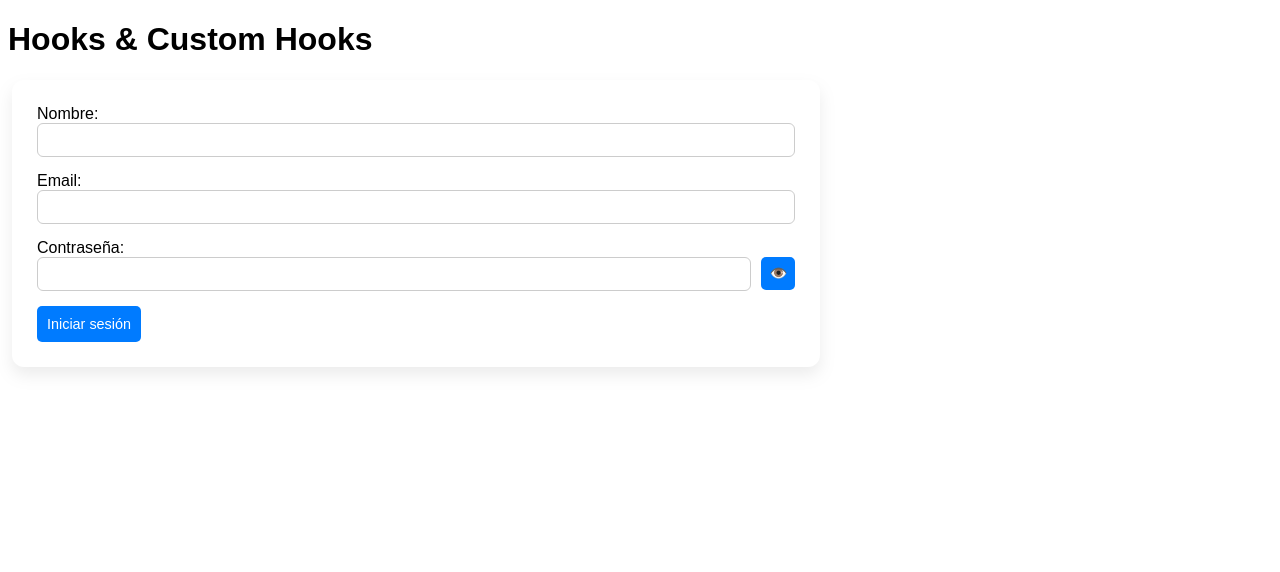
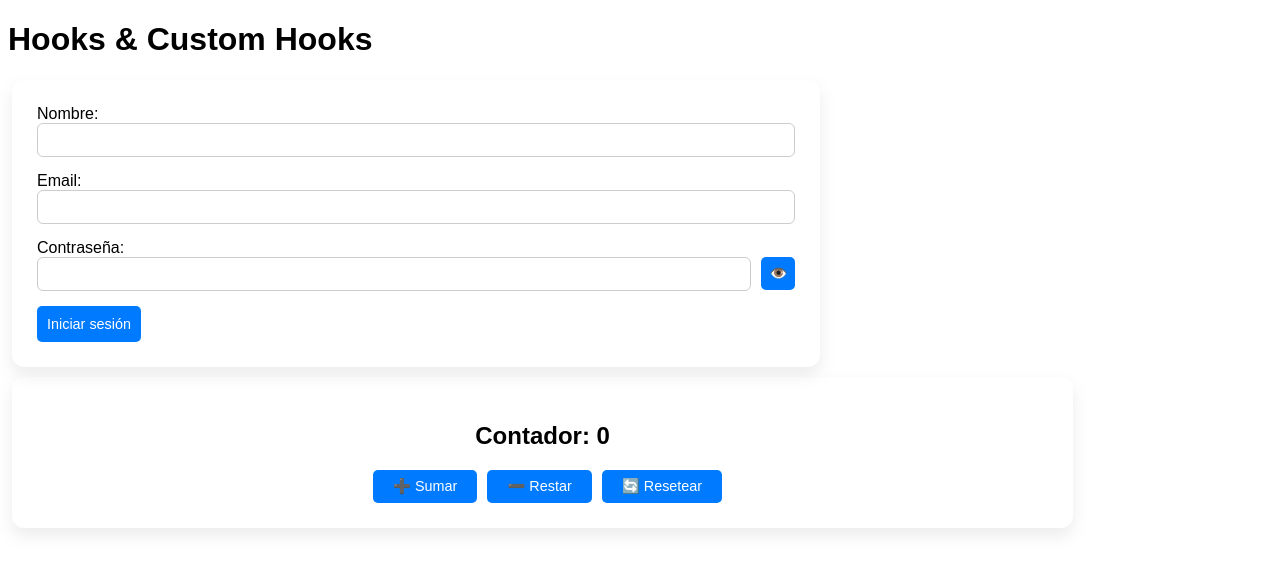
Before and after one commit to raquelruz/react-hooks-exercise, a React (Vite) app: page / in a window 1280 px wide. Shown: the top 572 px of the page. Built offline with nearby package versions, Linux system fonts and the light colour scheme.

Commit message:
add counter & hooks

```diff
--- a/src/App.jsx
+++ b/src/App.jsx
@@ -1,5 +1,6 @@
 import "./App.css";
 import { LoginForm } from "./components/LoginForm/LoginForm";
+import { Counter } from "./components/Counter/Counter";
 
 export const App = () => {
 	return (
@@ -8,6 +9,10 @@ export const App = () => {
 			<div className="login-form">
 				<LoginForm />
 			</div>
+
+			<div className="counter">
+				<Counter />
+			</div>
 		</>
 	);
 };
--- /dev/null
+++ b/src/components/Counter/Counter.jsx
@@ -0,0 +1,14 @@
+import { useCounter } from "../../hooks/useCounter"
+
+export const Counter = () => {
+    const { count, increment, decrement, reset } = useCounter(0);
+
+    return (
+        <div className="counter-container">
+            <h2>Contador: {count}</h2>
+            <button onClick={increment}>➕ Sumar</button>
+            <button onClick={decrement}>➖ Restar</button>
+            <button onClick={reset}>🔄 Resetear</button>
+        </div>
+    )
+}
--- a/src/components/LoginForm/LoginForm.jsx
+++ b/src/components/LoginForm/LoginForm.jsx
@@ -1,6 +1,6 @@
 import { useState } from "react";
 import { usePasswordVisibility } from "../../hooks/usePasswordVisibility";
-import "./LoginForm.css";
+import "../styles.css"
 
 export const LoginForm = () => {
 	const [formData, setFormData] = useState({
--- a/src/components/LoginForm/LoginForm.css
+++ b/src/components/styles.css
@@ -46,10 +46,32 @@
 	color: #ffff;
 }
 
-.btn-container button {
+.btn-container button,
+.counter-container button {
 	border: none;
 	background-color: #007bff;
 	color: #ffff;
 	font-size: 0.9rem;
 	padding: 10px;
 }
+
+.counter-container {
+	width: 80%;
+	margin: 10px 4px;
+	padding: 25px;
+	border-radius: 12px;
+	box-shadow: 0 8px 16px rgba(128, 128, 128, 0.15);
+	font-family: "Arial", sans-serif;
+	text-align: center;
+}
+
+.counter-container button {
+	border: none;
+	background-color: #007bff;
+	color: #ffff;
+	font-size: 0.9rem;
+	cursor: pointer;
+	transition: color 0.3s ease;
+	padding: 8px 20px;
+	margin-left: 10px;
+}
--- /dev/null
+++ b/src/hooks/useCounter.jsx
@@ -0,0 +1,13 @@
+import { useState } from "react";
+
+export const useCounter = (initialValue = 0) => {
+	const [count, setCount] = useState(initialValue);
+
+	const increment = () => setCount((prev) => prev + 1);
+
+	const decrement = () => setCount((prev) => prev - 1);
+
+	const reset = () => setCount(initialValue);
+
+	return { count, increment, decrement, reset };
+};
```
